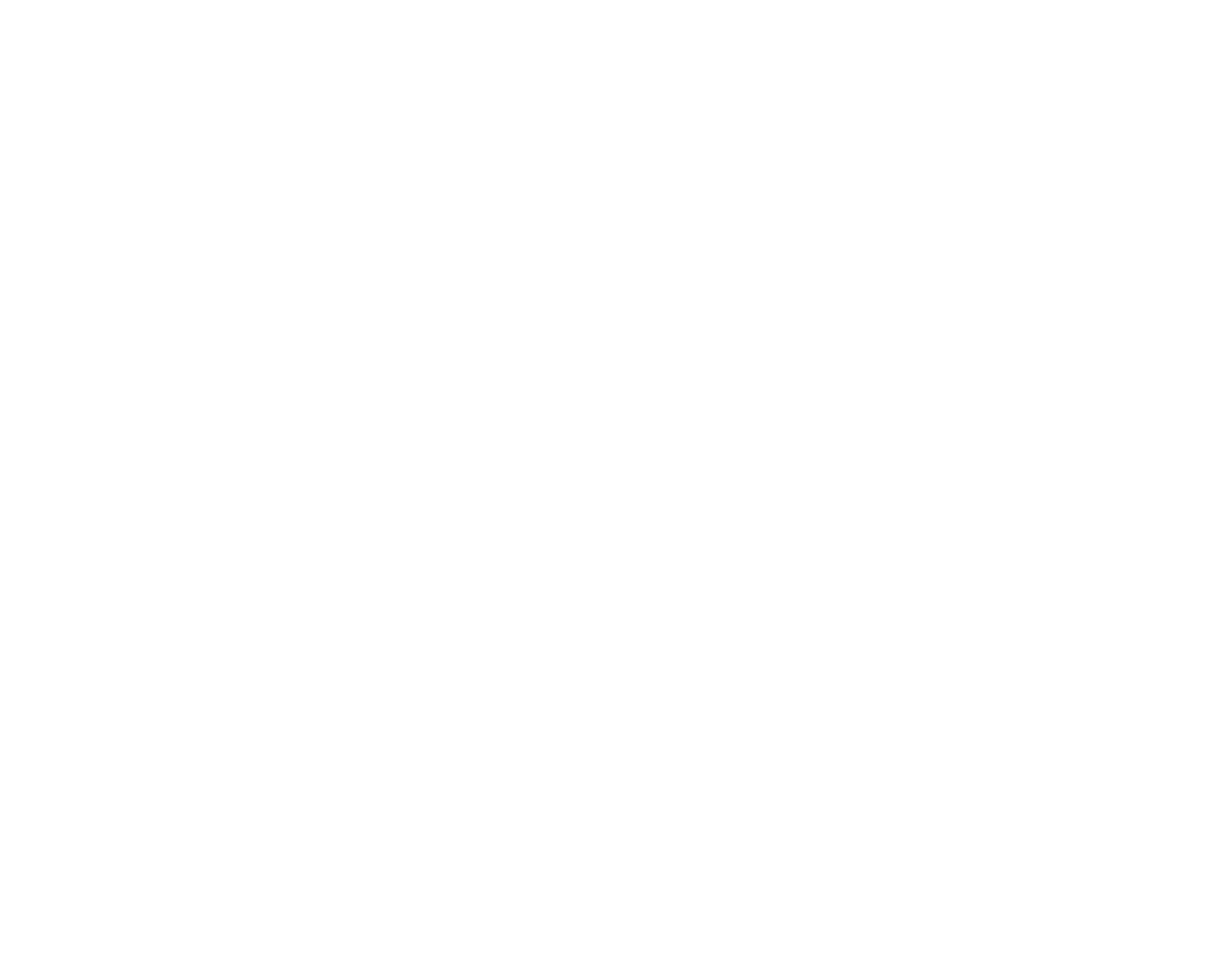
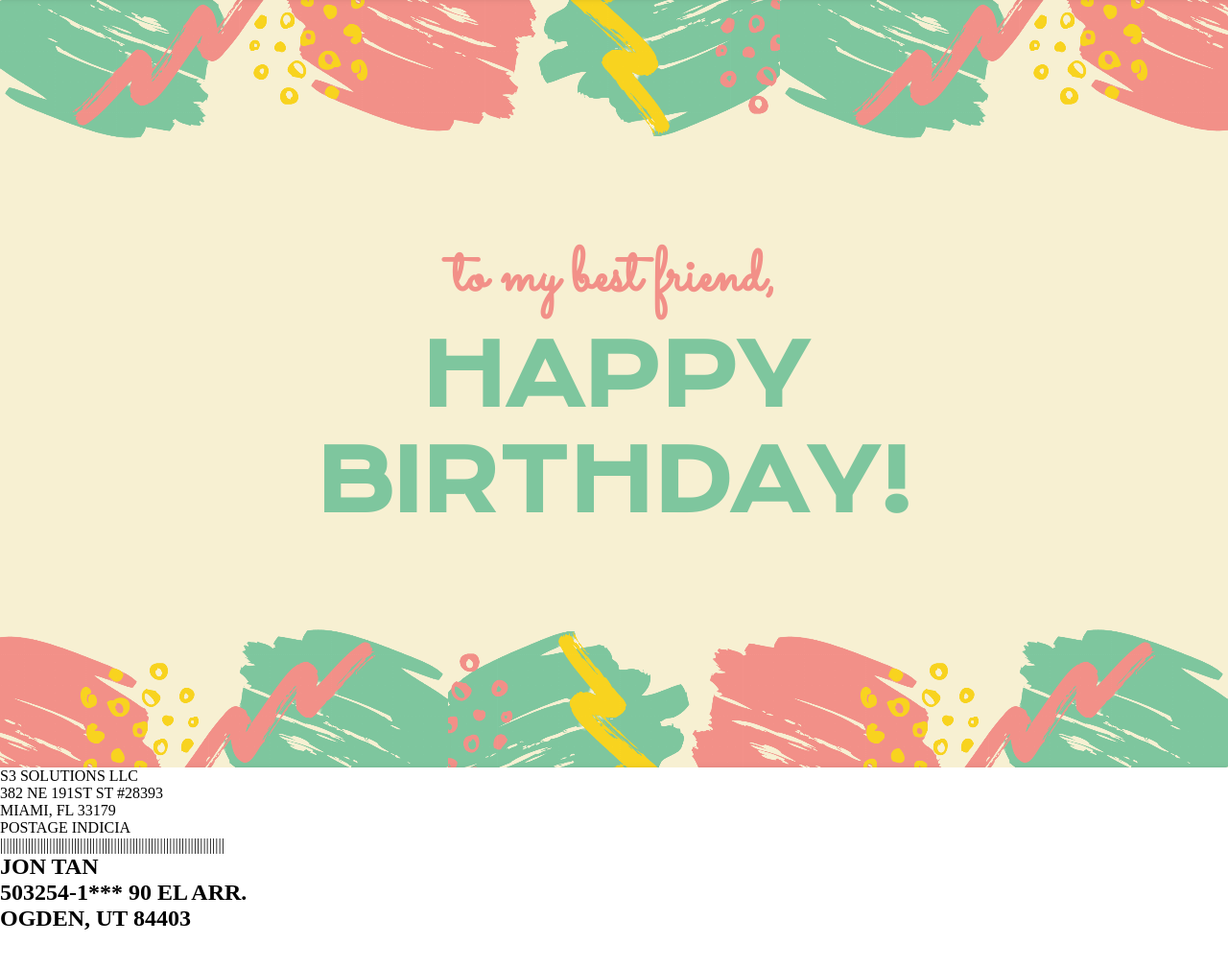
Before and after one commit to khurshidaalam/birthdaycard, a plain HTML site: page index.html in a window 1280 px wide. Shown: the whole page at 96% size. Before the commit the page ends 800 px from the top, so only its background shows below. Drawn offline with nearby package versions, Linux system fonts and the light colour scheme; a web font is replaced by a local one.

Commit message:
page 1 done

```diff
--- a/index.html
+++ b/index.html
@@ -5,8 +5,40 @@
     <meta http-equiv="X-UA-Compatible" content="IE=edge">
     <meta name="viewport" content="width=device-width, initial-scale=1.0">
     <title>Document</title>
+    <link rel="preconnect" href="https://fonts.googleapis.com">
+<link rel="preconnect" href="https://fonts.gstatic.com" crossorigin>
+<link href="https://fonts.googleapis.com/css2?family=Damion&family=Krona+One&family=Mrs+Saint+Delafield&family=Sacramento&display=swap" rel="stylesheet">
+    <link rel="stylesheet" href="style.css">
 </head>
 <body>
-
+    <div class="page1">
+        <div class="center-content">
+            <p>to my best friend,</p>
+            <h1>happy<br> birthday!</h1>
+        </div>
+    </div>
+    <div class="page2">
+        <div class="card-body">
+            <div class="card-content-area">
+                <div class="wrinting"></div>
+                <div class="postage">
+                    <div class="thanks"></div>
+                    <div class="address">
+                        <p>S3 SOLUTIONS LLC<br>
+                            382 NE 191ST ST #28393<br>
+                            MIAMI, FL 33179</p>
+                            <span>POSTAGE
+                                INDICIA</span>
+                    </div>
+                    <div class="wrinting">
+                        <p>|||||||||||||||||||||||||||||||||||||||||||||||||||||||||||||||||||||||||</p>
+                        <h2>JON TAN<br>
+                            503254-1*** 90 EL ARR.<br>
+                            OGDEN, UT 84403</h2>
+                    </div>
+                </div>
+            </div>
+        </div>
+    </div>
 </body>
 </html>
--- a/style.css
+++ b/style.css
@@ -0,0 +1,58 @@
+*{
+    margin: 0;
+    padding: 0;
+    box-sizing: border-box;
+}
+/* font-family: 'Damion', cursive;
+font-family: 'Krona One', sans-serif;
+font-family: 'Mrs Saint Delafield', cursive; */
+.page1, .page2{
+    width: 100vw;
+    height: 100vh;
+}
+.page1{
+    background-color: #f7f0d2;
+}
+.center-content{
+    width: 100%;
+    height: 100%;
+    position: relative;
+    display: flex;
+    flex-direction: column;
+    align-items: center;
+    justify-content: center;
+    overflow: hidden;
+}
+.center-content p{
+    font-family: 'Sacramento', cursive;
+    font-weight: 900;
+    font-size: 4rem;
+    color: #f29088;
+}
+.center-content h1{
+    font-family: 'Krona One', sans-serif;
+    font-weight: 900;
+    font-size: 5.5rem;
+    text-transform: uppercase;
+    text-align: center;
+    color: #7ec69e;
+}
+.center-content::before{
+    content: "";
+    position: absolute;
+    width: 100%;
+    height: 150px;
+    top: 0;
+    background-image: url(./images/overlay.png);
+    overflow: hidden;
+}
+.center-content::after{
+    content: "";
+    position: absolute;
+    width: 100%;
+    height: 150px;
+    bottom: 0;
+    background-image: url(./images/overlay.png);
+    overflow: hidden;
+    transform: rotate(180deg);
+}
```
Also changed, not shown: images/overlay.png (added), images/stamp.png (added), images/thanks.png (added).
